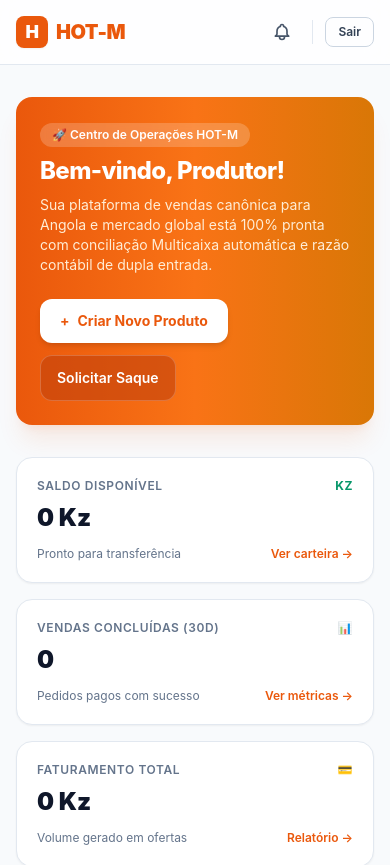
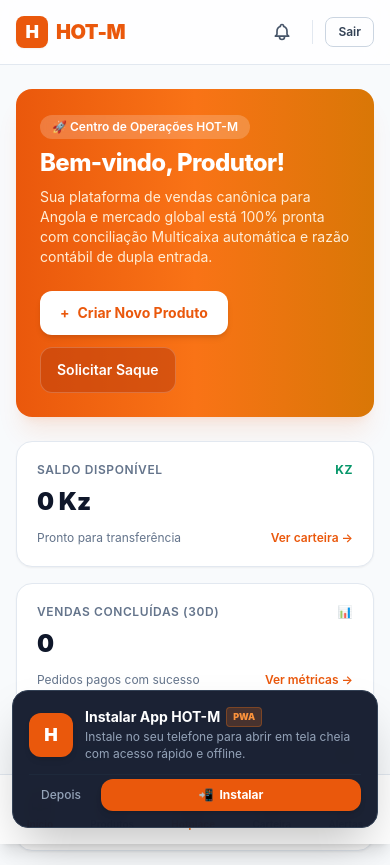
Before and after one commit to moisesdematos-hash/Hot-M, a Next.js app: page /dashboard in a window 390 px wide. Shown: the top 865 px of the page. Built offline with nearby package versions, Linux system fonts and the light colour scheme; no server answers.

Commit message:
feat(mobile): Pixel-perfect mobile responsiveness, safe area insets, bottom nav bar and PWA install UX

```diff
--- a/src/app/dashboard/page.tsx
+++ b/src/app/dashboard/page.tsx
@@ -192,7 +192,7 @@
       </header>
 
       {/* Main Content Area */}
-      <main className="max-w-7xl mx-auto px-4 sm:px-6 lg:px-8 py-8 space-y-8">
+      <main className="max-w-7xl mx-auto px-4 sm:px-6 lg:px-8 py-6 sm:py-8 pb-28 md:pb-8 space-y-6 sm:space-y-8">
         {/* Welcome Banner */}
         <div className="rounded-2xl bg-gradient-to-r from-orange-600 via-orange-500 to-amber-600 p-6 sm:p-8 text-white shadow-xl shadow-orange-600/10 flex flex-col md:flex-row items-start md:items-center justify-between gap-6">
           <div className="space-y-2">
@@ -525,6 +525,36 @@
           </div>
         </div>
       </main>
+
+      {/* Mobile Fixed Bottom Navigation Bar */}
+      <nav
+        style={{ paddingBottom: 'calc(0.5rem + env(safe-area-inset-bottom, 0px))' }}
+        className="md:hidden fixed bottom-0 left-0 right-0 z-40 bg-white/95 dark:bg-slate-900/95 backdrop-blur-md border-t border-slate-200 dark:border-slate-800 px-2 pt-2 flex items-center justify-around text-[10px] font-semibold text-slate-500 shadow-lg"
+      >
+        <Link href="/dashboard" className="flex flex-col items-center gap-0.5 text-orange-600 font-bold p-1">
+          <span className="text-lg">🏠</span>
+          <span>Início</span>
+        </Link>
+        <Link href="/dashboard/products" className="flex flex-col items-center gap-0.5 hover:text-orange-600 p-1">
+          <span className="text-lg">📦</span>
+          <span>Produtos</span>
+        </Link>
+        <Link href="/marketplace" className="flex flex-col items-center gap-0.5 text-orange-500 hover:text-orange-600 font-bold p-1">
+          <span className="text-lg">🔥</span>
+          <span>Hotplace</span>
+        </Link>
+        <Link href="/dashboard/finance" className="flex flex-col items-center gap-0.5 hover:text-orange-600 p-1">
+          <span className="text-lg">💰</span>
+          <span>Carteira</span>
+        </Link>
+        <Link href="/dashboard/notifications" className="relative flex flex-col items-center gap-0.5 hover:text-orange-600 p-1">
+          <span className="text-lg">🔔</span>
+          {unreadNotifications > 0 && (
+            <span className="absolute top-1 right-2 w-2 h-2 rounded-full bg-orange-600" />
+          )}
+          <span>Alertas</span>
+        </Link>
+      </nav>
     </div>
   );
 }
--- a/src/app/globals.css
+++ b/src/app/globals.css
@@ -9,9 +9,17 @@
 
 @media (prefers-color-scheme: dark) {
   :root {
-    --background: #090d16;
+    --background: #020617;
     --foreground: #f8fafc;
   }
+}
+
+html {
+  overflow-x: hidden;
+  -webkit-text-size-adjust: 100%;
+  -webkit-tap-highlight-color: transparent;
+  touch-action: manipulation;
+  height: 100%;
 }
 
 body {
@@ -20,4 +28,36 @@
   font-family: -apple-system, BlinkMacSystemFont, "Segoe UI", Roboto, "Helvetica Neue", Arial, sans-serif;
   margin: 0;
   padding: 0;
+  overflow-x: hidden;
+  min-height: 100%;
+  min-height: -webkit-fill-available;
+  -webkit-overflow-scrolling: touch;
 }
+
+/* Utilitários para Safe Area em telas de celulares com Notch e Barra de Gestos (iPhone / Android) */
+@supports (padding-top: env(safe-area-inset-top)) {
+  .pt-safe {
+    padding-top: env(safe-area-inset-top, 0px);
+  }
+  .pb-safe {
+    padding-bottom: env(safe-area-inset-bottom, 0px);
+  }
+  .pl-safe {
+    padding-left: env(safe-area-inset-left, 0px);
+  }
+  .pr-safe {
+    padding-right: env(safe-area-inset-right, 0px);
+  }
+  .mb-safe {
+    margin-bottom: env(safe-area-inset-bottom, 0px);
+  }
+}
+
+/* Ocultar scrollbars horizontais mantendo rolagem táctil fluida */
+.scrollbar-none::-webkit-scrollbar {
+  display: none;
+}
+.scrollbar-none {
+  -ms-overflow-style: none;
+  scrollbar-width: none;
+}
--- a/src/app/layout.tsx
+++ b/src/app/layout.tsx
@@ -30,8 +30,7 @@
   themeColor: '#ea580c',
   width: 'device-width',
   initialScale: 1,
-  maximumScale: 1,
-  userScalable: false,
+  viewportFit: 'cover',
 };
 
 export default function RootLayout({
--- a/src/components/pwa/PwaProvider.tsx
+++ b/src/components/pwa/PwaProvider.tsx
@@ -13,45 +13,48 @@
   const [isDismissed, setIsDismissed] = useState(false);
   const [isOffline, setIsOffline] = useState(false);
   const [justReconnected, setJustReconnected] = useState(false);
-  const [isIos, setIsIos] = useState(false);
-  const [showIosPrompt, setShowIosPrompt] = useState(false);
+  const [isInstalled, setIsInstalled] = useState(false);
+  const [showHelpModal, setShowHelpModal] = useState(false);
 
   useEffect(() => {
-    // 1. Verificar se já está rodando instalado como App Standalone
+    // 1. Checagem de modo standalone (app já instalado)
     const checkStandalone =
       window.matchMedia('(display-mode: standalone)').matches ||
       // @ts-expect-error iOS Safari specific property
       window.navigator.standalone === true;
     setIsStandalone(checkStandalone);
 
-    // 2. Detectar iOS
-    const userAgent = window.navigator.userAgent.toLowerCase();
-    const isIosDevice = /iphone|ipad|ipod/.test(userAgent);
-    setIsIos(isIosDevice);
-
-    // 3. Registrar Service Worker
-    if ('serviceWorker' in navigator && process.env.NODE_ENV !== 'test') {
-      window.addEventListener('load', () => {
+    // 2. Registro imediato do Service Worker
+    if (typeof window !== 'undefined' && 'serviceWorker' in navigator) {
       navigator.serviceWorker
         .register('/sw.js')
         .then((reg) => {
-            console.log('[HOT-M PWA] Service Worker registrado com sucesso no escopo:', reg.scope);
+          console.log('[HOT-M PWA] Service Worker ativo e registrado:', reg.scope);
         })
         .catch((err) => {
           console.warn('[HOT-M PWA] Falha ao registrar Service Worker:', err);
         });
-      });
     }
 
-    // 4. Capturar evento de instalação (Chrome, Edge, Android, Desktop)
-    const handleBeforeInstall = (e: Event) => {
+    // 3. Captura do evento de instalação do Chrome/Edge/Android
+    const handleBeforeInstallPrompt = (e: Event) => {
       e.preventDefault();
+      console.log('[HOT-M PWA] Evento beforeinstallprompt capturado com sucesso!');
       setInstallPrompt(e as BeforeInstallPromptEvent);
     };
 
-    window.addEventListener('beforeinstallprompt', handleBeforeInstall);
+    window.addEventListener('beforeinstallprompt', handleBeforeInstallPrompt);
 
-    // 5. Monitorar conectividade de rede (Online / Offline)
+    // 4. Captura de quando a instalação foi concluída
+    const handleAppInstalled = () => {
+      console.log('[HOT-M PWA] Aplicativo instalado!');
+      setIsInstalled(true);
+      setInstallPrompt(null);
+    };
+
+    window.addEventListener('appinstalled', handleAppInstalled);
+
+    // 5. Monitorar estado online/offline
     const handleOnline = () => {
       setIsOffline(false);
       setJustReconnected(true);
@@ -65,23 +68,29 @@
     window.addEventListener('online', handleOnline);
     window.addEventListener('offline', handleOffline);
 
-    if (!navigator.onLine) {
+    if (typeof navigator !== 'undefined' && !navigator.onLine) {
       setIsOffline(true);
     }
 
     return () => {
-      window.removeEventListener('beforeinstallprompt', handleBeforeInstall);
+      window.removeEventListener('beforeinstallprompt', handleBeforeInstallPrompt);
+      window.removeEventListener('appinstalled', handleAppInstalled);
       window.removeEventListener('online', handleOnline);
       window.removeEventListener('offline', handleOffline);
     };
   }, []);
 
   const handleInstallClick = async () => {
-    if (!installPrompt) return;
+    if (installPrompt) {
       await installPrompt.prompt();
       const choice = await installPrompt.userChoice;
       if (choice.outcome === 'accepted') {
+        setIsInstalled(true);
         setInstallPrompt(null);
+      }
+    } else {
+      // Se o Chrome ainda não disparou o evento nativo, abre modal com instruções exatas
+      setShowHelpModal(true);
     }
   };
 
@@ -89,73 +98,116 @@
     <>
       {children}
 
-      {/* Status de Rede: Offline / Reconectado */}
+      {/* Alerta de Modo Offline */}
       {isOffline && (
-        <div className="fixed top-0 left-0 right-0 z-50 bg-amber-600 text-white text-xs font-bold py-2 px-4 text-center shadow-md flex items-center justify-center gap-2 animate-fadeIn">
+        <div className="fixed top-0 left-0 right-0 z-50 bg-amber-600 text-white text-xs font-bold py-2.5 px-4 text-center shadow-md flex items-center justify-center gap-2">
           <span>📡</span>
-          <span>Você está no modo offline. Seus dados e cursos baixados continuam disponíveis.</span>
+          <span>Modo Offline: Seus cursos e dados locais continuam acessíveis no HOT-M.</span>
         </div>
       )}
 
+      {/* Alerta de Reconexão */}
       {justReconnected && (
-        <div className="fixed top-0 left-0 right-0 z-50 bg-emerald-600 text-white text-xs font-bold py-2 px-4 text-center shadow-md flex items-center justify-center gap-2 animate-fadeIn">
+        <div className="fixed top-0 left-0 right-0 z-50 bg-emerald-600 text-white text-xs font-bold py-2.5 px-4 text-center shadow-md flex items-center justify-center gap-2">
           <span>✅</span>
-          <span>Conexão restabelecida! A plataforma HOT-M foi sincronizada com sucesso.</span>
+          <span>Conexão restabelecida! Dados sincronizados.</span>
         </div>
       )}
 
-      {/* Banner Flutuante de Instalação PWA (Desktop e Mobile Android/Windows/Mac) */}
-      {!isStandalone && !isDismissed && installPrompt && (
-        <div className="fixed bottom-4 right-4 left-4 sm:left-auto sm:max-w-md z-50 bg-slate-900 border border-slate-700/80 text-white rounded-2xl p-4 shadow-2xl backdrop-blur-md flex items-center justify-between gap-4 animate-bounce-subtle">
+      {/* Banner Flutuante de Instalação PWA (Fixo no canto inferior) */}
+      {!isStandalone && !isInstalled && !isDismissed && (
+        <div
+          style={{ bottom: 'calc(1rem + env(safe-area-inset-bottom, 0px))' }}
+          className="fixed right-3 left-3 sm:left-auto sm:right-4 sm:max-w-md z-50 bg-slate-900/95 border border-slate-700 text-white rounded-2xl p-4 shadow-2xl backdrop-blur-md flex flex-col sm:flex-row items-start sm:items-center justify-between gap-3 sm:gap-4"
+        >
           <div className="flex items-center gap-3">
-            <div className="w-12 h-12 rounded-xl bg-orange-600 text-white flex items-center justify-center text-xl font-black shadow-md shrink-0">
+            <div className="w-11 h-11 sm:w-12 sm:h-12 rounded-xl bg-orange-600 text-white flex items-center justify-center text-lg sm:text-xl font-black shadow-md shrink-0">
               H
             </div>
             <div>
               <div className="flex items-center gap-1.5">
                 <h4 className="font-bold text-sm text-white">Instalar App HOT-M</h4>
-                <span className="px-1.5 py-0.2 rounded text-[9px] font-black bg-orange-500/20 text-orange-400 border border-orange-500/30">
+                <span className="px-1.5 py-0.5 rounded text-[9px] font-black bg-orange-500/20 text-orange-400 border border-orange-500/30">
                   PWA
                 </span>
               </div>
-              <p className="text-xs text-slate-400 mt-0.5">
-                Acesse suas vendas e cursos direto da tela de início, mais rápido e sem abrir abas.
+              <p className="text-xs text-slate-400 mt-0.5 leading-snug">
+                Instale no seu telefone para abrir em tela cheia com acesso rápido e offline.
               </p>
             </div>
           </div>
 
-          <div className="flex items-center gap-2 shrink-0">
+          <div className="flex items-center justify-end gap-2 w-full sm:w-auto shrink-0 pt-1 sm:pt-0 border-t border-slate-800 sm:border-0">
             <button
               onClick={() => setIsDismissed(true)}
-              className="text-xs text-slate-400 hover:text-slate-200 px-2 py-1.5 font-medium transition"
+              className="text-xs text-slate-400 hover:text-slate-200 px-3 py-2 font-medium transition"
             >
               Depois
             </button>
             <button
               onClick={handleInstallClick}
-              className="bg-orange-600 hover:bg-orange-500 text-white text-xs font-bold px-3.5 py-2 rounded-xl shadow-md transition transform active:scale-95"
+              className="bg-orange-600 hover:bg-orange-500 text-white text-xs font-bold px-4 py-2 rounded-xl shadow-md transition transform active:scale-95 flex items-center justify-center gap-1.5 flex-1 sm:flex-initial"
             >
-              Instalar
+              <span>📲</span>
+              <span>Instalar</span>
             </button>
           </div>
         </div>
       )}
 
-      {/* Dica de Instalação para iOS Safari */}
-      {!isStandalone && isIos && showIosPrompt && !isDismissed && (
-        <div className="fixed bottom-4 right-4 left-4 sm:left-auto sm:max-w-sm z-50 bg-slate-900 border border-slate-700 text-white rounded-2xl p-4 shadow-2xl space-y-2">
-          <div className="flex items-center justify-between">
-            <span className="text-xs font-bold text-orange-400">Instalar no iPhone / iPad</span>
+      {/* Modal de Instruções caso o navegador não suporte prompt programático direto */}
+      {showHelpModal && (
+        <div className="fixed inset-0 z-50 flex items-center justify-center p-4 bg-black/70 backdrop-blur-xs">
+          <div className="relative w-full max-w-md rounded-3xl bg-slate-900 border border-slate-800 text-white p-6 shadow-2xl space-y-4">
             <button
-              onClick={() => setShowIosPrompt(false)}
-              className="text-xs text-slate-400 hover:text-white"
+              onClick={() => setShowHelpModal(false)}
+              className="absolute top-4 right-4 w-8 h-8 rounded-full bg-slate-800 text-slate-400 hover:text-white flex items-center justify-center text-sm font-bold"
             >
               ✕
             </button>
+
+            <div className="w-12 h-12 rounded-2xl bg-orange-600/20 text-orange-500 flex items-center justify-center text-2xl mb-2">
+              📲
             </div>
-          <p className="text-xs text-slate-300 leading-relaxed">
-            Toque no botão de <strong>Compartilhar</strong> (ícone de quadrado com seta para cima) no Safari e selecione <strong>Adicionar à Tela de Início</strong>.
+
+            <h3 className="text-lg font-bold">Como Instalar o HOT-M no seu Dispositivo:</h3>
+
+            <div className="space-y-3 text-xs text-slate-300">
+              <div className="p-3 rounded-xl bg-slate-800/60 border border-slate-700/60 space-y-1">
+                <p className="font-bold text-white flex items-center gap-1.5">
+                  <span>💻</span> No Google Chrome ou Microsoft Edge (Computador):
                 </p>
+                <p>
+                  1. Olhe na barra de endereços (onde fica o link <code>localhost:2009</code>).
+                </p>
+                <p>
+                  2. No lado direito, clique no ícone de <strong>computador com seta para baixo (ou monitor)</strong> que diz <em>&quot;Instalar aplicativo HOT-M&quot;</em>.
+                </p>
+                <p>
+                  3. Ou clique nos <strong>três pontinhos (⋮)</strong> no canto superior direito do Chrome &rarr; <strong>Salvar e Compartilhar</strong> &rarr; <strong>Instalar HOT-M...</strong>
+                </p>
+              </div>
+
+              <div className="p-3 rounded-xl bg-slate-800/60 border border-slate-700/60 space-y-1">
+                <p className="font-bold text-white flex items-center gap-1.5">
+                  <span>📱</span> No Celular (Android / iPhone):
+                </p>
+                <p>
+                  • <strong>Android (Chrome):</strong> Toque no menu (⋮) e selecione <em>&quot;Instalar aplicativo&quot;</em> ou <em>&quot;Adicionar à tela inicial&quot;</em>.
+                </p>
+                <p>
+                  • <strong>iPhone (Safari):</strong> Toque no botão de <strong>Compartilhar</strong> (quadrado com seta para cima) e escolha <em>&quot;Adicionar à Tela de Início&quot;</em>.
+                </p>
+              </div>
+            </div>
+
+            <button
+              onClick={() => setShowHelpModal(false)}
+              className="w-full py-3 rounded-xl bg-orange-600 hover:bg-orange-500 font-bold text-xs text-white transition mt-2"
+            >
+              Entendido!
+            </button>
+          </div>
         </div>
       )}
     </>
```
Lines whose indentation alone changed are shown as unchanged.
